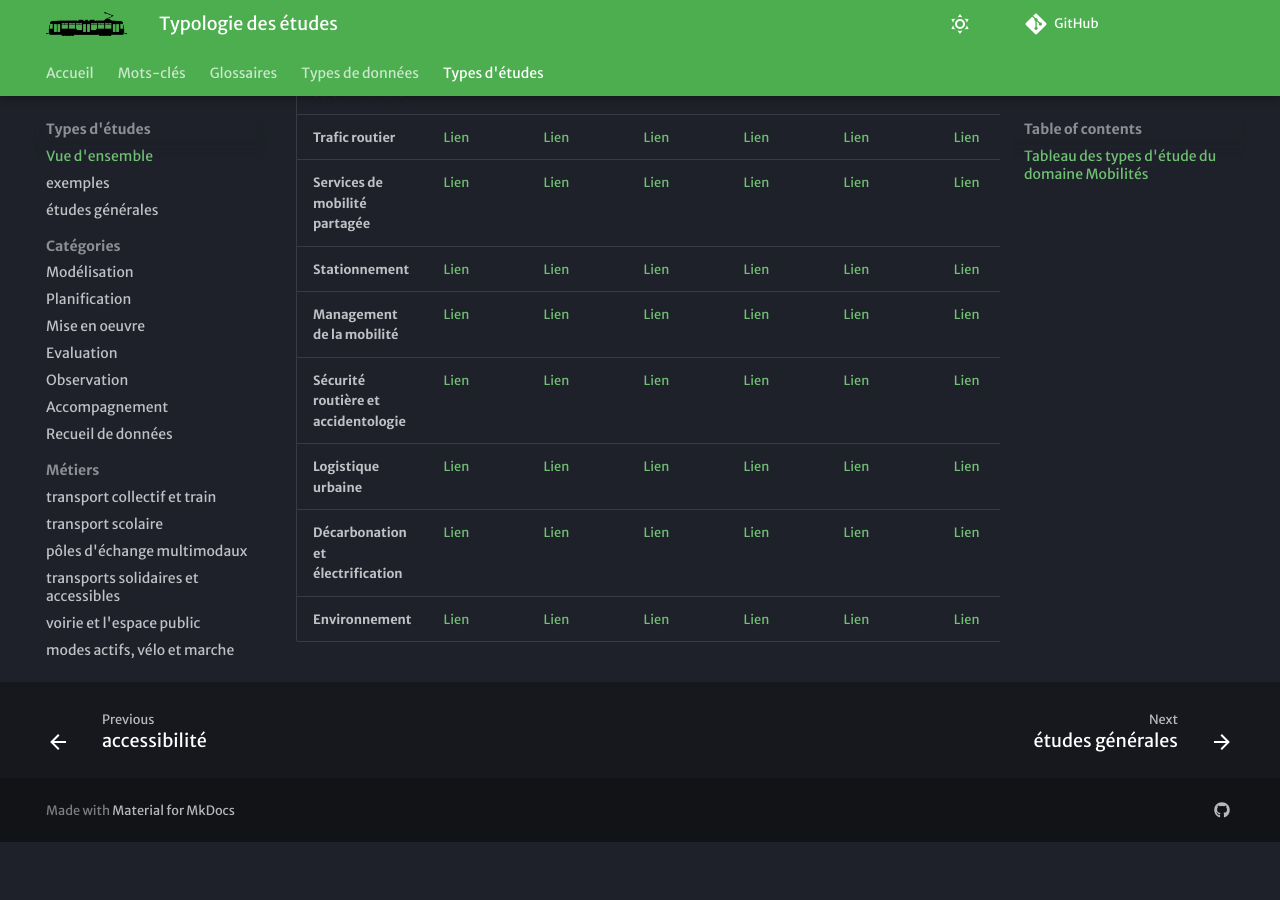
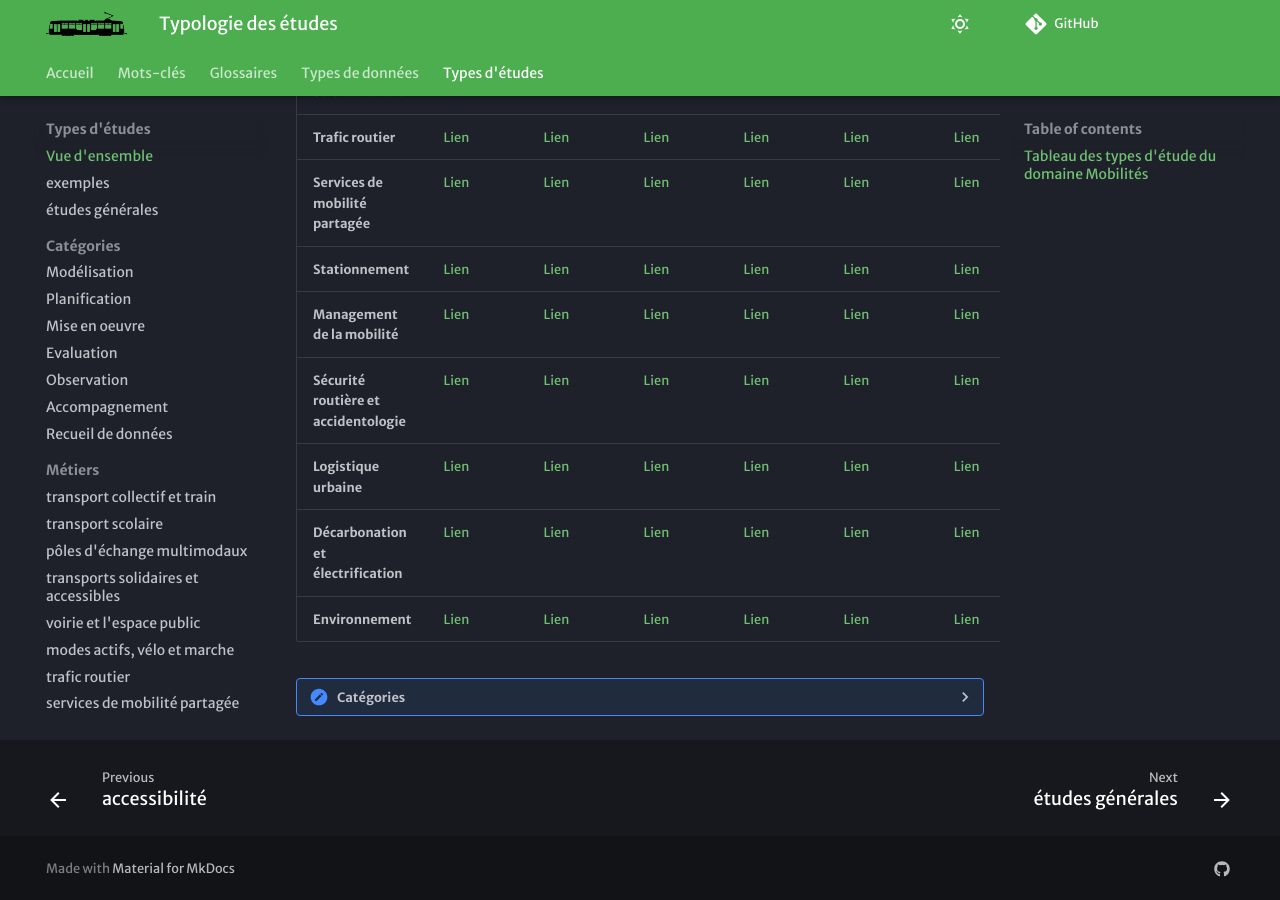
Before and after one commit to xdurang/mobscidat, an MkDocs documentation site: the page built from docs/type_etudes/type_etudes.md, in a window 1280 px wide and 900 px high, scrolled down 1002 px. Built offline with MkDocs 1.6.1 and Material for MkDocs 9.7.7, drawn with Linux system fonts in a browser that asks for light colours; some web fonts are replaced; comment, search, counter and statistics services are not loaded; before the commit the page ends 1844 px from its top, so only the background shows below that.

Commit message:
Update type_etudes.md

```diff
--- a/docs/type_etudes/type_etudes.md
+++ b/docs/type_etudes/type_etudes.md
@@ -25,3 +25,13 @@ A noter aussi que les données de mobilité sont utilisés en dehors du domaine
 | **Logistique urbaine** | [Lien](https://cerema.github.io/mobscidat/type_etudes/TE_logistique_urbaine/#modelisation) | [Lien](https://cerema.github.io/mobscidat/type_etudes/TE_logistique_urbaine/#planification) | [Lien](https://cerema.github.io/mobscidat/type_etudes/TE_logistique_urbaine/#mise-en-oeuvre) | [Lien](https://cerema.github.io/mobscidat/type_etudes/TE_logistique_urbaine/#evaluation) | [Lien](https://cerema.github.io/mobscidat/type_etudes/TE_logistique_urbaine/#observation) | [Lien](https://cerema.github.io/mobscidat/type_etudes/TE_logistique_urbaine/#accompagnement) | [Lien](https://cerema.github.io/mobscidat/type_etudes/TE_logistique_urbaine/#recueil-de-donnees) |
 | **Décarbonation et électrification** | [Lien](https://cerema.github.io/mobscidat/type_etudes/TE_decarbo/#modelisation) | [Lien](https://cerema.github.io/mobscidat/type_etudes/TE_decarbo/#planification) | [Lien](https://cerema.github.io/mobscidat/type_etudes/TE_decarbo/#mise-en-oeuvre) | [Lien](https://cerema.github.io/mobscidat/type_etudes/TE_decarbo/#evaluation) | [Lien](https://cerema.github.io/mobscidat/type_etudes/TE_decarbo/#observation) | [Lien](https://cerema.github.io/mobscidat/type_etudes/TE_decarbo/#accompagnement) | [Lien](https://cerema.github.io/mobscidat/type_etudes/TE_decarbo/#recueil-de-donnees) |
 | **Environnement** | [Lien](https://cerema.github.io/mobscidat/type_etudes/TE_environnement/#modelisation) | [Lien](https://cerema.github.io/mobscidat/type_etudes/TE_environnement/#planification) | [Lien](https://cerema.github.io/mobscidat/type_etudes/TE_environnement/#mise-en-oeuvre) | [Lien](https://cerema.github.io/mobscidat/type_etudes/TE_environnement/#evaluation) | [Lien](https://cerema.github.io/mobscidat/type_etudes/TE_environnement/#observation) | [Lien](https://cerema.github.io/mobscidat/type_etudes/TE_environnement/#accompagnement) | [Lien](https://cerema.github.io/mobscidat/type_etudes/TE_environnement/#recueil-de-donnees) |
+
+<details>
+<summary><strong>Catégories</strong></summary>
+    - [Modélisation]: type_etudes/modelisation.md
+    - [Planification]: type_etudes/planification.md
+    - [Mise en oeuvre]: type_etudes/mise_en_oeuvre.md
+    - [Evaluation]: type_etudes/evaluation.md
+    - [Observation]: type_etudes/observation.md
+    - [Accompagnement]: type_etudes/accompagnement.md
+    - [Recueil de données]: type_etudes/recueil_donnees.md
```
